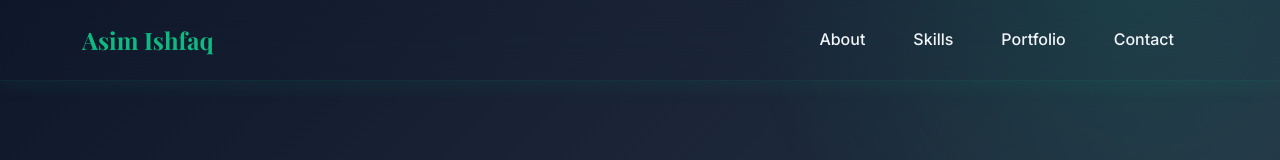
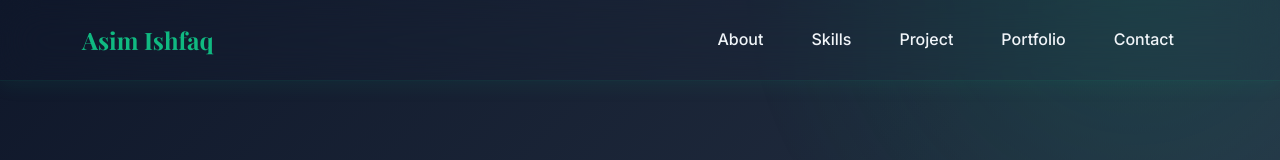
Before and after one commit to Asim2525/Portfolio, a plain HTML site: page index.html in a window 1280 px wide. Shown: the top 160 px of the page. Drawn offline with nearby package versions, Linux system fonts and the light colour scheme.

Commit message:
updated file
new update

```diff
--- a/index.html
+++ b/index.html
@@ -23,6 +23,7 @@
         <ul class="navbar-nav">
           <li class="nav-item"><a class="nav-link" href="#about">About</a></li>
           <li class="nav-item"><a class="nav-link" href="#skills">Skills</a></li>
+          <li class="nav-item"><a class="nav-link" href="#Project">Project</a></li>
           <li class="nav-item"><a class="nav-link" href="#portfolio">Portfolio</a></li>
           <li class="nav-item"><a class="nav-link" href="#contact">Contact</a></li>
         </ul>
```
